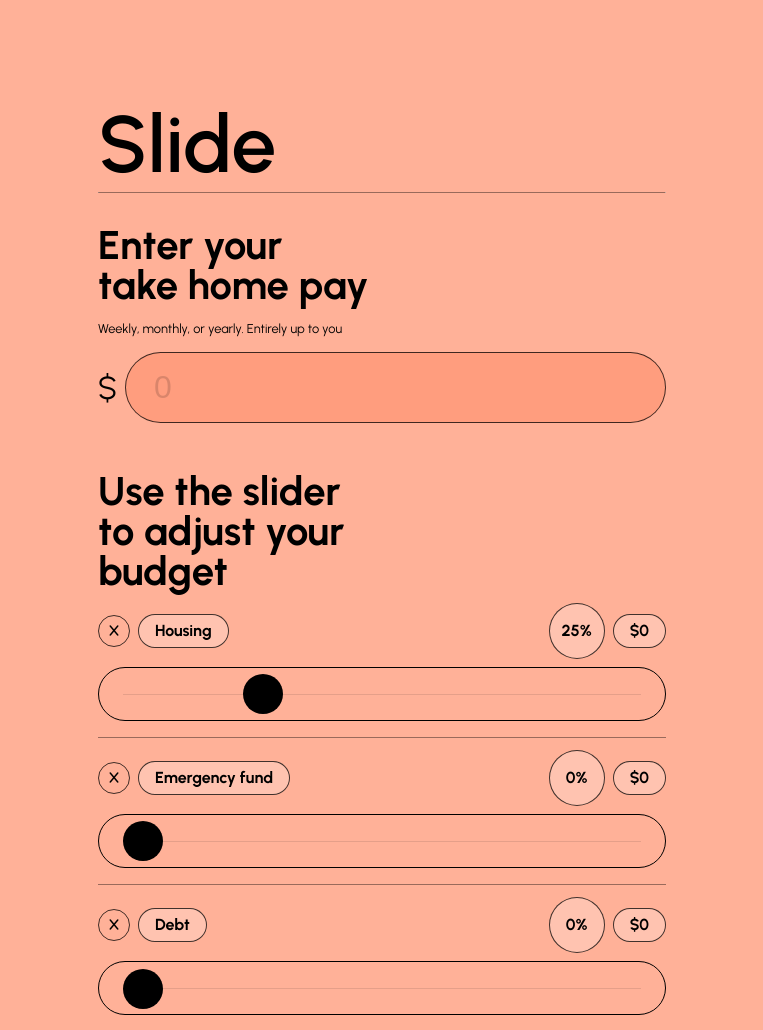
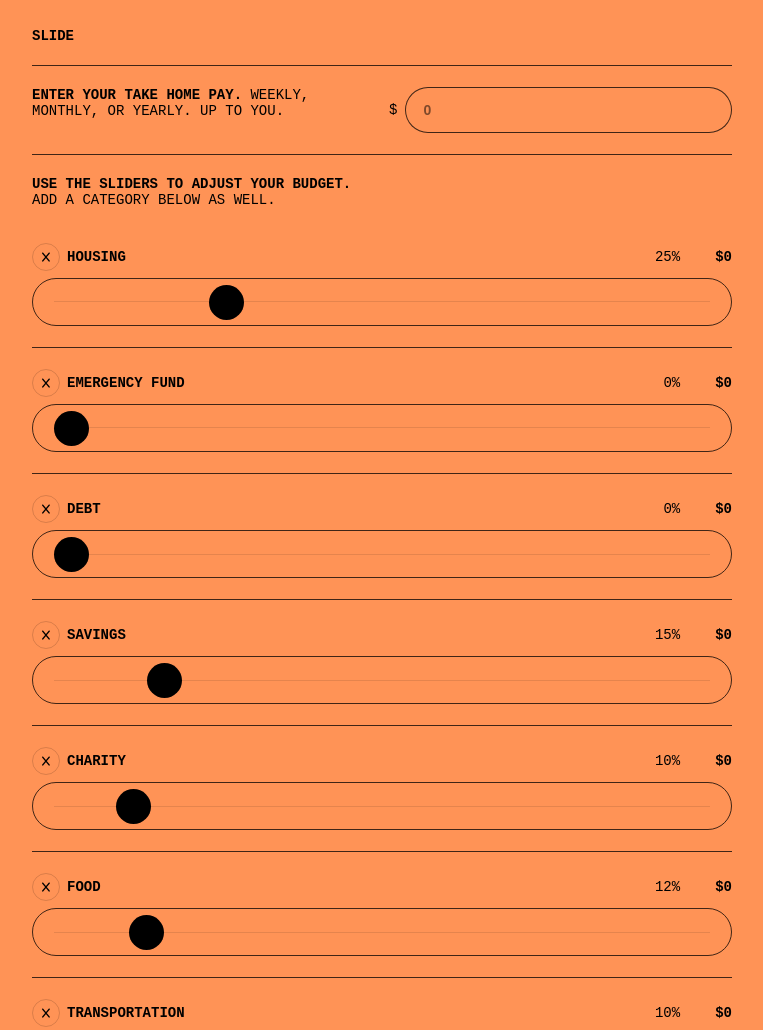
Before and after one commit to JoshuaIsADev/Slide, a plain HTML site: page index.html in a window 1280 px wide. Shown: the top 1030 px of the page, without its empty margins (258-1021 px from the left). Drawn offline with Linux system fonts and the light colour scheme; a web font is replaced by a local one.

Commit message:
restyled css

```diff
--- a/app.js
+++ b/app.js
@@ -132,11 +132,11 @@ function displayCategories(category, i) {
       </div>
       <div class="category-column">
         <div class="percent-container">
-          <h3 id="percent-value${i}" class="percentage">0</h3>
-          <h3>%</h3>
+          <p id="percent-value${i}" class="percentage">0</p>
+          <p>%</p>
         </div>
         <div class="dollar-container">
-          <h3 id="dollar-value${i}" class="dollar">${category.dollar}</h3>
+          <p id="dollar-value${i}" class="font-bold">${category.dollar}</p>
         </div>
       </div>
     </div>
--- a/index.html
+++ b/index.html
@@ -11,16 +11,14 @@
       content="budget app, financial, budget calculator, salary"
     />
     <meta name="author" content="Joshua Llaneza" />
-    <meta
-      name="viewport"
-      content="width=device-width, initial-scale=1.0, maximum-scale=1.0, user-scalable=0"
-    />
+    <meta name="viewport" content="width=device-width, initial-scale=1.0" />
     <link rel="preconnect" href="https://fonts.googleapis.com" />
     <link rel="preconnect" href="https://fonts.gstatic.com" crossorigin />
     <link
-      href="https://fonts.googleapis.com/css2?family=Overpass+Mono:wght@300..700&family=Urbanist:ital,wght@0,100..900;1,100..900&display=swap"
+      href="https://fonts.googleapis.com/css2?family=Overpass+Mono:wght@300..700&display=swap"
       rel="stylesheet"
     />
+
     <link rel="stylesheet" type="text/css" href="./style.css" />
 
     <script
@@ -31,21 +29,18 @@
   </head>
   <body>
     <header>
-      <div class="container">
-        <h1 class="header-title">Slide</h1>
-        <hr class="hr-header" />
-      </div>
+      <h1 class="font-bold">Slide</h1>
     </header>
 
-    <main>
-      <div class="container">
+    <main class="container">
       <section id="amount-form-container">
-          <div class="heading-container">
-            <h2>Enter your take home pay</h2>
-          </div>
-          <p class="small">Weekly, monthly, or yearly. Entirely up to you</p>
+        <h2 class="font-bold">
+          Enter your take home pay.
+          <span class="font-reg">Weekly, monthly, or yearly. Up to you.</span>
+        </h2>
+
         <div class="amount-field">
-            <p class="amount-form">$</p>
+          <p>$</p>
           <input
             type="number"
             min="0"
@@ -56,10 +51,13 @@
           />
         </div>
       </section>
+
       <section id="categories">
-          <div class="heading-container">
-            <h2>Use the slider to adjust your budget</h2>
-          </div>
+        <h2 class="font-bold">
+          Use the sliders to adjust your budget.
+          <span class="font-reg">Add a category below as well.</span>
+        </h2>
+
         <ul id="list-container"></ul>
       </section>
       <form id="category-form-container">
@@ -81,7 +79,6 @@
           />
         </div>
       </form>
-      </div>
     </main>
     <script src="./app.js"></script>
   </body>
--- a/style.css
+++ b/style.css
@@ -2,23 +2,23 @@
   box-sizing: border-box;
   margin: 0;
   padding: 0;
-  font-size: 16px;
+  font-size: 14px;
 }
 
 body {
-  font-family: 'Urbanist', sans-serif;
+  font-family: 'Overpass Mono', monospace;
   font-optical-sizing: auto;
   font-style: normal;
-  background-color: #ffb198;
+  font-optical-sizing: auto;
+  font-style: normal;
+  text-transform: uppercase;
+  background-color: #ff9356;
   scroll-behavior: smooth;
-  width: 100vw;
-  /* height: 100%; */
-  /* display: flex; */
   align-items: center;
   justify-content: center;
   overflow-x: hidden;
-  padding: 0;
-  margin: 0;
+  padding: 2rem 1rem 1rem;
+  margin: 0 auto;
 }
 
 html {
@@ -26,34 +26,18 @@ html {
 }
 
 header {
-  text-align: left;
-  margin: auto;
-  width: 100vw;
-  padding-top: 5rem;
+  margin: 0 auto;
+  width: 100%;
+  max-width: 700px;
+  padding-bottom: 1.5rem;
+  margin-bottom: 1.5rem;
+  border-bottom: 1px solid rgba(0, 0, 0, 0.75);
 }
 
 .container {
-  max-width: 600px;
+  max-width: 700px;
   height: 100%;
-  margin: auto;
-  padding: 1rem;
-}
-
-h1 {
-  font-size: 5rem;
-  font-weight: 600;
-}
-
-h2 {
-  font-size: 2.5rem;
-  font-weight: 700;
-  line-height: 2.5rem;
-}
-
-h3 {
-  font-size: 1rem;
-  font-weight: 700;
-  line-height: 1rem;
+  margin: 0 auto;
 }
 
 ul li {
@@ -61,59 +45,51 @@ ul li {
   padding: 0;
 }
 
-p.small {
-  font-size: 0.8rem;
+p {
+  font-weight: 500;
 }
 
-.header-info {
-  font-size: 1.2rem;
-  line-height: 2rem;
-  font-weight: 400;
-  letter-spacing: 0.1rem;
-  text-transform: uppercase;
-  padding: 4rem 4rem 10rem 0;
+.font-bold {
+  font-weight: 700;
 }
 
-.heading-container {
-  width: 17rem;
+.font-reg {
+  font-weight: 400;
 }
 
-#amount-form-container,
 #category-form-container {
   display: flex;
   flex-direction: column;
   gap: 1rem;
-  margin-bottom: 3rem;
+  margin-bottom: 2rem;
   text-align: left;
 }
 
-#category-form-container {
-  padding: 2rem 0;
-}
-
-.amount-form {
-  font-size: 2rem;
-  font-weight: 400;
-  color: rgba(0, 0, 0, 1);
-  text-align: right;
-  text-transform: uppercase;
-  border: none;
-  border-bottom: none;
+#amount-form-container,
+#categories {
+  display: grid;
+  grid-template-columns: 1fr 1fr;
+  grid-gap: 1rem;
+  padding-bottom: 1.5rem;
+  margin-bottom: 1.5rem;
+  border-bottom: 1px solid rgba(0, 0, 0, 0.75);
 }
 
 .amount-form-field,
 .category-form-field {
-  box-sizing: border-box;
-  font-size: 2rem;
-  font-weight: 200;
-  letter-spacing: 0.15rem;
+  font-size: 1rem;
+  font-weight: 700;
   line-height: 0rem;
   width: 100%;
-  background: none;
   border-radius: 10rem;
   border: 1px solid rgba(0, 0, 0, 0.75);
-  background-color: #ff9d7e;
-  padding: 1rem 1.75rem;
+  background-color: #ff9356;
+  padding: 1rem 1.25rem;
+  margin-left: 0.3rem;
+}
+
+#list-container {
+  grid-column: 1 / span 2;
 }
 
 input[type='text']:focus {
@@ -121,14 +97,13 @@ input[type='text']:focus {
 }
 
 ::placeholder {
-  color: rgba(0, 0, 0, 0.15);
+  color: rgba(0, 0, 0, 0.5);
   opacity: 1;
 }
 
 hr {
-  border-top: 1px solid rgba(0, 0, 0, 0.4);
+  border-top: 1px solid rgba(0, 0, 0, 0.75);
   border-bottom: none;
-  position: relative;
   width: 100%;
 }
 
@@ -136,7 +111,7 @@ button {
   width: 2rem;
   height: 2rem;
   scale: 1;
-  border: solid 1px rgba(0, 0, 0, 0.75);
+  border: solid 1px rgba(0, 0, 0, 0.15);
   border-radius: 1.5rem;
   background: none;
   cursor: pointer;
@@ -145,9 +120,8 @@ button {
 .amount-field {
   display: flex;
   width: 100%;
-  justify-content: space-between;
   align-items: center;
-  gap: 0.5rem;
+  gap: 0.25rem;
 }
 
 .category-row {
@@ -162,23 +136,9 @@ button {
   align-items: center;
 }
 
-.category-title {
-  text-align: right;
-}
-
-.category-result {
-  display: flex;
-  justify-content: space-between;
-  align-items: baseline;
-}
-
 .category-container {
-  margin-top: 0.75rem;
-  /* margin-bottom: 2rem; */
-  border-bottom: 1px solid rgba(0, 0, 0, 0.4);
-  &:last-child {
-    border-bottom: none;
-  }
+  padding: 1.5rem 0;
+  border-bottom: 1px solid rgba(0, 0, 0, 0.75);
 }
 
 .name-container,
@@ -186,18 +146,11 @@ button {
 .dollar-container {
   display: flex;
   align-items: center;
-  justify-content: center;
-  text-align: center;
-  border: solid 1px rgba(0, 0, 0, 0.75);
-  border-radius: 1.5rem;
-  padding: 0.5rem 1rem;
-  background-color: #ffc3b0;
+  border: none;
 }
 
 .percent-container {
-  height: 3.5rem;
-  width: 3.5rem;
-  border-radius: 4rem;
+  padding-right: 2rem;
 }
 
 .slider {
@@ -209,10 +162,9 @@ button {
   border-style: solid;
   border-width: thin;
   border-radius: 4rem;
-  border-color: rgba(0, 0, 0, 1);
+  border-color: rgba(0, 0, 0, 0.75);
   padding: 0.6rem 1.5rem 0.4rem;
   margin-top: 0.5rem;
-  margin-bottom: 1rem;
   width: 100%;
 }
 
```
Lines whose indentation alone changed are shown as unchanged.
